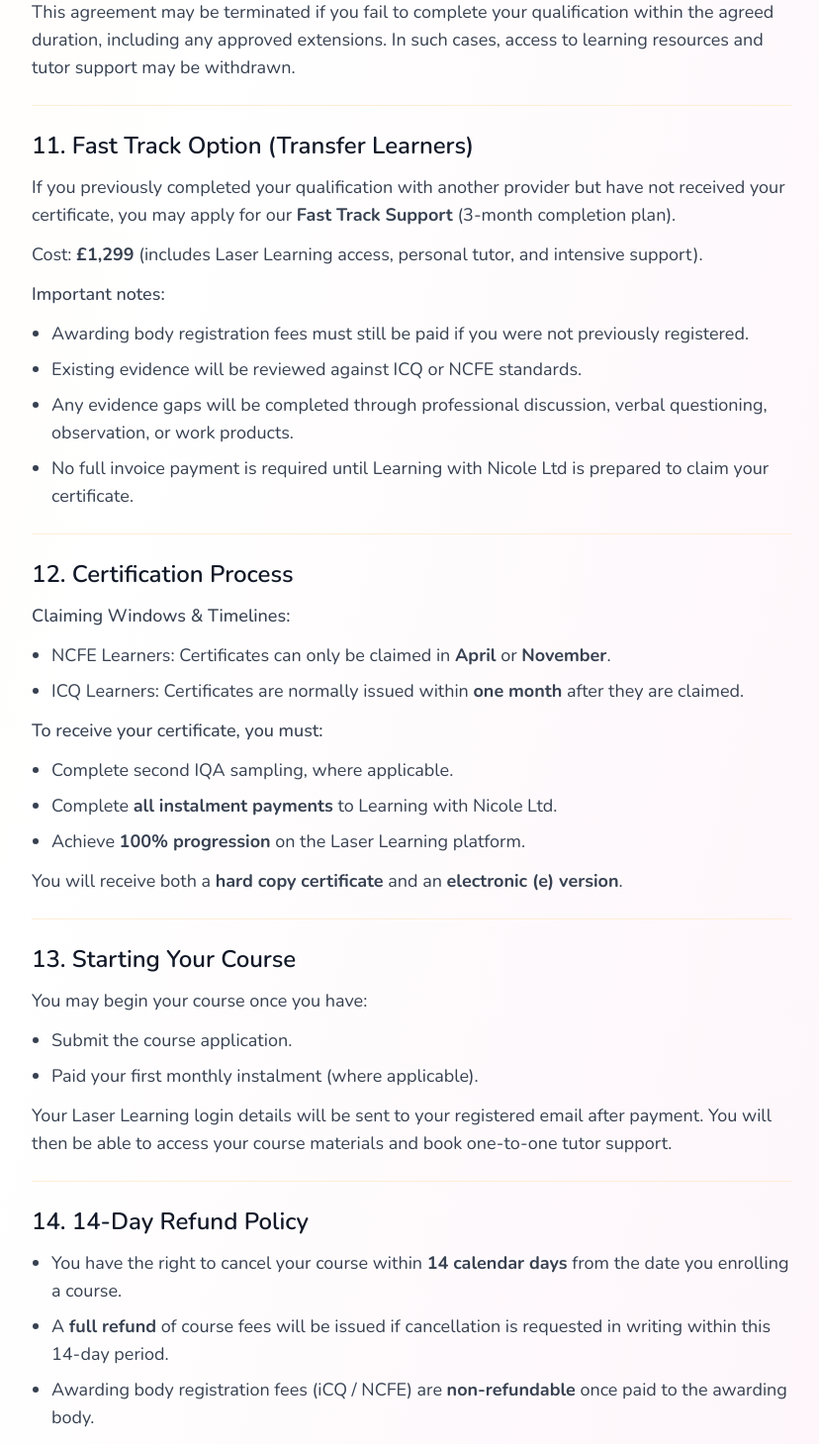
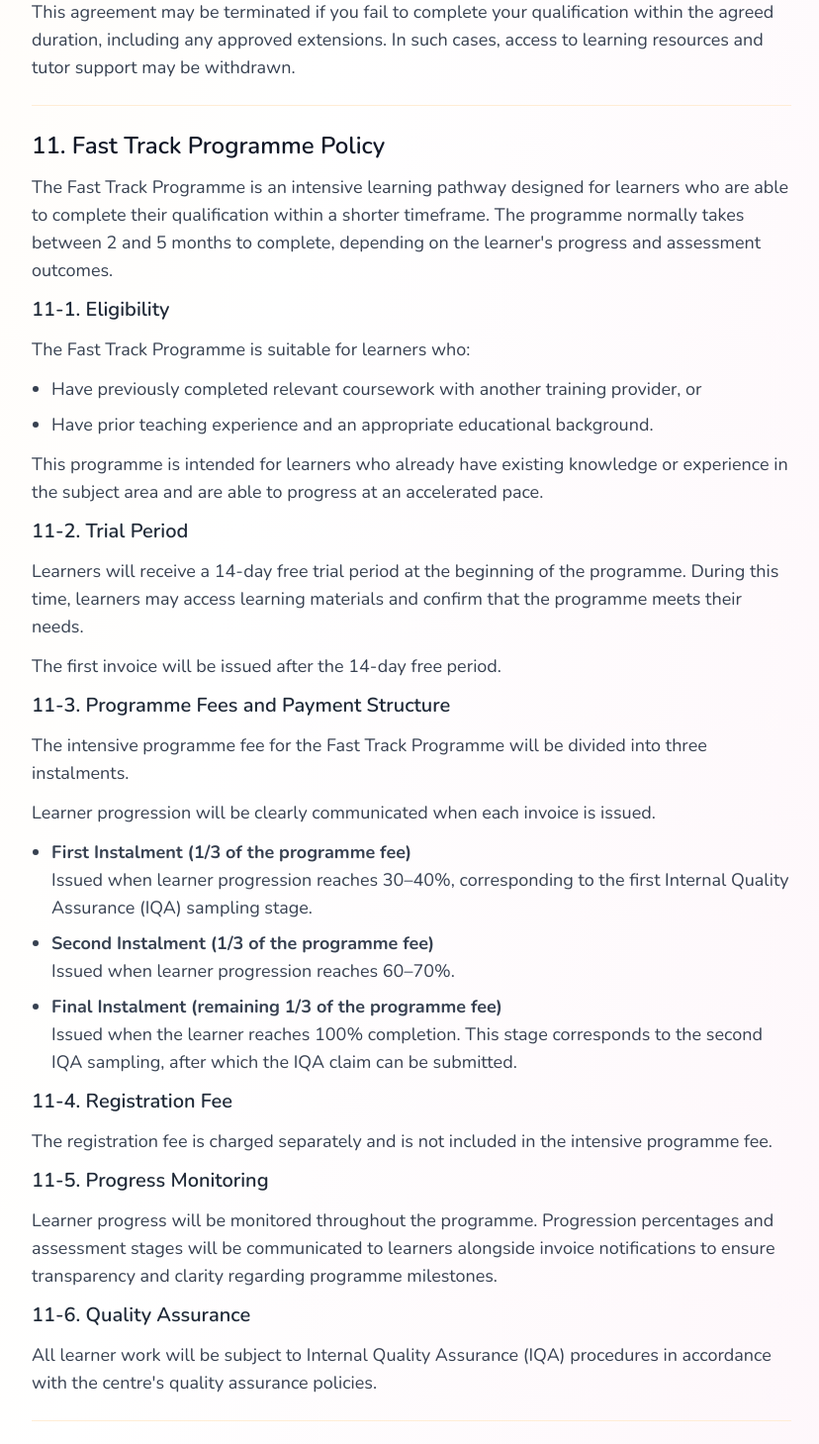
Before and after one commit to learningwithnicole/learning-with-nicole-website, a Next.js app: page /terms in a window 1280 px wide. Shown: the part 3820-5279 px from the top of the page at 99% size, without its empty margins (224-1052 px from the left). Built offline with nearby package versions, Linux system fonts and the light colour scheme.

Commit message:
Update terms page

```diff
--- a/app/terms/page.tsx
+++ b/app/terms/page.tsx
@@ -6,7 +6,6 @@ import LogoGradient from "../view/logo-gradient"
 export default function TermsPage() {
   return (
     <div className="min-h-screen bg-gradient-to-br from-orange-50 via-white to-pink-50">
-      {/* Header */}
       <header className="container mx-auto px-4 py-6">
         <div className="flex items-center justify-between">
           <Link href="/" className="flex items-center space-x-3">
@@ -235,28 +234,76 @@ export default function TermsPage() {
 
           <section className="pt-6 mt-6 border-t border-orange-100 space-y-3">
             <h2 className="text-xl md:text-2xl font-semibold text-gray-900">
-              11. Fast Track Option (Transfer Learners)
+              11. Fast Track Programme Policy
             </h2>
+
             <p className="text-base md:text-lg leading-relaxed text-gray-700">
-              If you previously completed your qualification with another provider but have not received your
-              certificate,
-              you may apply for our <strong>Fast Track Support</strong> (3‑month completion plan).
+              The Fast Track Programme is an intensive learning pathway designed for learners who are able to complete
+              their qualification within a shorter timeframe. The programme normally takes between 2 and 5 months to
+              complete, depending on the learner's progress and assessment outcomes.
+            </p>
+
+            <h3 className="text-lg md:text-xl font-semibold text-gray-800 mt-4">11-1. Eligibility</h3>
+            <p className="text-base md:text-lg leading-relaxed text-gray-700">The Fast Track Programme is suitable for learners who:</p>
+            <ul className="list-disc ml-5 space-y-2 text-base md:text-lg leading-relaxed text-gray-700">
+              <li>Have previously completed relevant coursework with another training provider, or</li>
+              <li>Have prior teaching experience and an appropriate educational background.</li>
+            </ul>
+            <p className="text-base md:text-lg leading-relaxed text-gray-700">
+              This programme is intended for learners who already have existing knowledge or experience in the subject area
+              and are able to progress at an accelerated pace.
+            </p>
+
+            <h3 className="text-lg md:text-xl font-semibold text-gray-800 mt-4">11-2. Trial Period</h3>
+            <p className="text-base md:text-lg leading-relaxed text-gray-700">
+              Learners will receive a 14-day free trial period at the beginning of the programme. During this time, learners
+              may access learning materials and confirm that the programme meets their needs.
             </p>
             <p className="text-base md:text-lg leading-relaxed text-gray-700">
-              Cost: <strong>£1,299</strong> (includes Laser Learning access, personal tutor, and intensive support).
+              The first invoice will be issued after the 14-day free period.
             </p>
-            <p className="text-base md:text-lg leading-relaxed text-gray-700 font-medium">Important notes:</p>
+
+            <h3 className="text-lg md:text-xl font-semibold text-gray-800 mt-4">11-3. Programme Fees and Payment Structure</h3>
+            <p className="text-base md:text-lg leading-relaxed text-gray-700">
+              The intensive programme fee for the Fast Track Programme will be divided into three instalments.
+            </p>
+            <p className="text-base md:text-lg leading-relaxed text-gray-700">
+              Learner progression will be clearly communicated when each invoice is issued.
+            </p>
             <ul className="list-disc ml-5 space-y-2 text-base md:text-lg leading-relaxed text-gray-700">
-              <li>Awarding body registration fees must still be paid if you were not previously registered.</li>
-              <li>Existing evidence will be reviewed against ICQ or NCFE standards.</li>
               <li>
-                Any evidence gaps will be completed through professional discussion, verbal questioning, observation, or
-                work products.
+                <strong>First Instalment (1/3 of the programme fee)</strong><br />
+                Issued when learner progression reaches 30–40%, corresponding to the first Internal Quality Assurance (IQA)
+                sampling stage.
               </li>
-              <li>No full invoice payment is required until {contact.company.name} is prepared to claim your
-                certificate.
+              <li>
+                <strong>Second Instalment (1/3 of the programme fee)</strong><br />
+                Issued when learner progression reaches 60–70%.
+              </li>
+              <li>
+                <strong>Final Instalment (remaining 1/3 of the programme fee)</strong><br />
+                Issued when the learner reaches 100% completion. This stage corresponds to the second IQA sampling, after
+                which the IQA claim can be submitted.
               </li>
             </ul>
+
+            <h3 className="text-lg md:text-xl font-semibold text-gray-800 mt-4">11-4. Registration Fee</h3>
+            <p className="text-base md:text-lg leading-relaxed text-gray-700">
+              The registration fee is charged separately and is not included in the intensive programme fee.
+            </p>
+
+            <h3 className="text-lg md:text-xl font-semibold text-gray-800 mt-4">11-5. Progress Monitoring</h3>
+            <p className="text-base md:text-lg leading-relaxed text-gray-700">
+              Learner progress will be monitored throughout the programme. Progression percentages and assessment stages will
+              be communicated to learners alongside invoice notifications to ensure transparency and clarity regarding
+              programme milestones.
+            </p>
+
+            <h3 className="text-lg md:text-xl font-semibold text-gray-800 mt-4">11-6. Quality Assurance</h3>
+            <p className="text-base md:text-lg leading-relaxed text-gray-700">
+              All learner work will be subject to Internal Quality Assurance (IQA) procedures in accordance with the centre's
+              quality assurance policies.
+            </p>
           </section>
 
           <section className="pt-6 mt-6 border-t border-orange-100 space-y-3">
```
